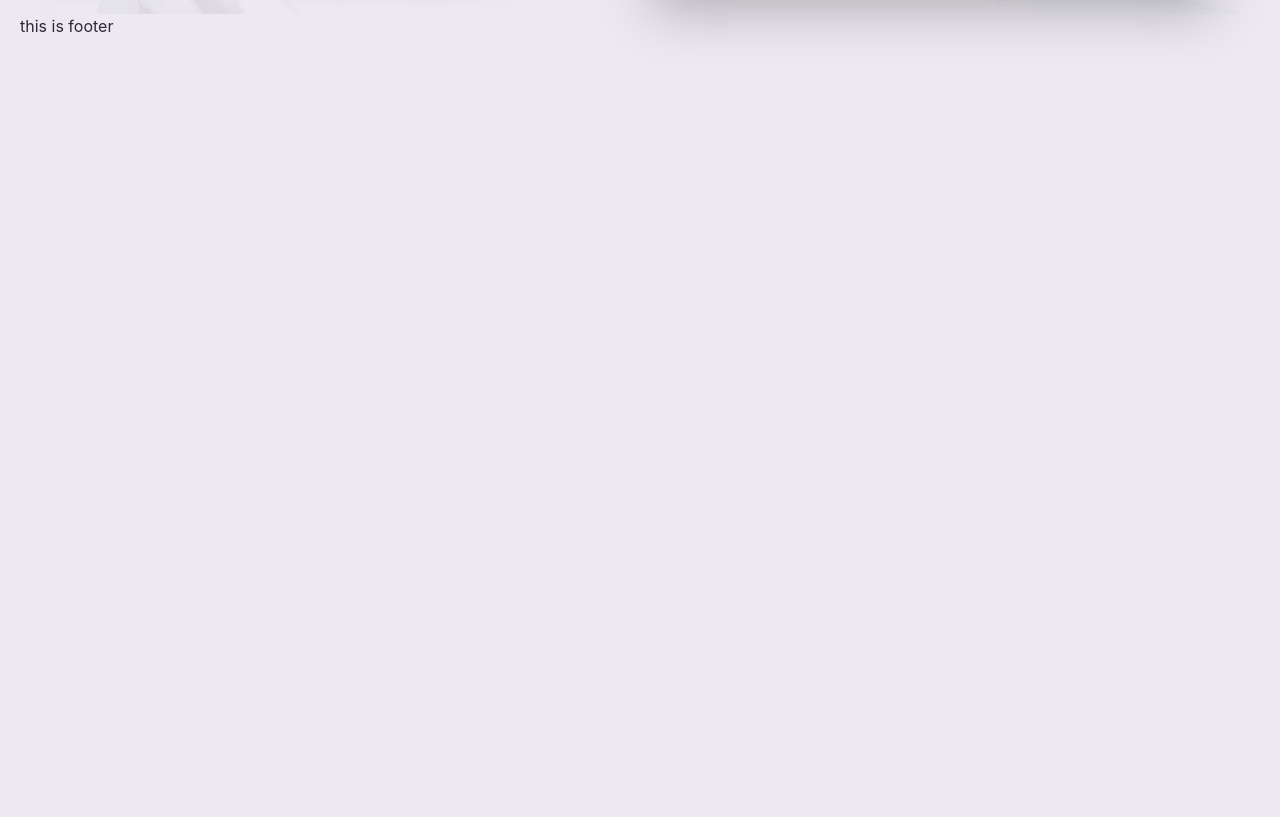
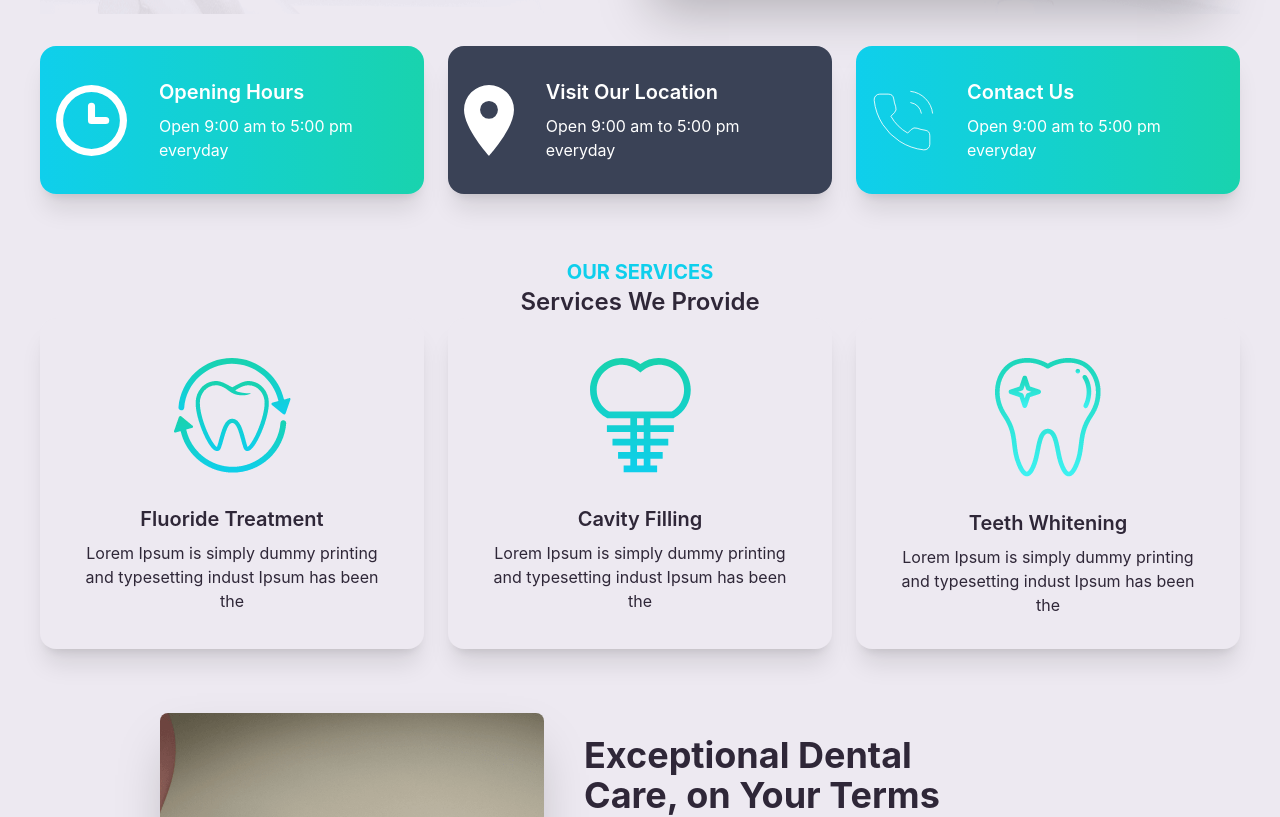
Before and after one commit to jahidhasan8/doctors-site-client, a React (Create React App) app: page / in a window 1280 px wide. Shown: the part 431-1248 px from the top of the page. Before the commit the page ends 800 px from the top, so only its background shows below. Built offline with nearby package versions, Linux system fonts and the light colour scheme.

Commit message:
services added, treatment part added

```diff
--- a/src/Pages/Home/Banner/Banner.js
+++ b/src/Pages/Home/Banner/Banner.js
@@ -8,7 +8,7 @@
             background: `url(${bg})`
         }}>
             <div className="hero-content flex-col lg:flex-row-reverse">
-                <img src={chair} className='rounded-lg shadow-2xl w-1/2' alt='' />
+                <img src={chair} className='rounded-lg shadow-2xl lg:w-1/2' alt='' />
                 <div>
                     <h1 className="text-5xl font-bold">Your New Smile Starts Here</h1>
                     <p className="py-6">Lorem Ipsum is simply dummy text of the printing and typesetting industry. Lorem Ipsum has been the industry's standard dummy text ever since the</p>
--- a/src/Pages/Home/Home/Home.js
+++ b/src/Pages/Home/Home/Home.js
@@ -1,10 +1,14 @@
 import React from 'react';
 import Banner from '../Banner/Banner';
+import InfoCards from '../InfoCards/InfoCards';
+import Services from '../Services/Services';
 
 const Home = () => {
     return (
         <div className='mx-5'>
             <Banner></Banner>
+            <InfoCards></InfoCards>
+            <Services></Services>
         </div>
     );
 };
--- /dev/null
+++ b/src/Pages/Home/InfoCards/InfoCard.js
@@ -0,0 +1,16 @@
+import React from 'react';
+
+const InfoCard = ({card}) => {
+    const{name,icon,description,bgClass}=card
+    return (
+        <div className={`card md:card-side text-white px-4 shadow-xl ${bgClass}`}>
+            <figure><img src={icon} alt="" /></figure>
+            <div className="card-body">
+                <h2 className="card-title">{name}</h2>
+                <p>{description}</p>
+            </div>
+        </div>
+    );
+};
+
+export default InfoCard;
--- /dev/null
+++ b/src/Pages/Home/InfoCards/InfoCards.js
@@ -0,0 +1,42 @@
+import React from 'react';
+import clock from '../../../assets/icons/clock.svg'
+import marker from '../../../assets/icons/marker.svg'
+import phone from '../../../assets/icons/phone.svg'
+import InfoCard from './InfoCard';
+const InfoCards = () => {
+    const cardData=[
+        {
+            id:1,
+            name:'Opening Hours',
+            description:'Open 9:00 am to 5:00 pm everyday',
+            icon:clock,
+            bgClass:'bg-gradient-to-r from-primary to-secondary'
+        },
+        {
+            id:2,
+            name:'Visit Our Location',
+            description:'Open 9:00 am to 5:00 pm everyday',
+            icon:marker,
+            bgClass:'bg-accent'
+        },
+        {
+            id:3,
+            name:'Contact Us',
+            description:'Open 9:00 am to 5:00 pm everyday',
+            icon:phone,
+            bgClass:'bg-gradient-to-r from-primary to-secondary'
+        },
+    ]
+    return (
+        <div className='grid mt-8 grid-cols-1 md:grid-cols-2 lg:grid-cols-3 gap-6'>
+            {
+                cardData.map(card=><InfoCard
+                key={card.id}
+                card={card}
+                ></InfoCard>)
+            }
+        </div>
+    );
+};
+
+export default InfoCards;
--- /dev/null
+++ b/src/Pages/Home/Services/Service.js
@@ -0,0 +1,20 @@
+import React from 'react';
+
+const Service = ({serviceData}) => {
+    const{name,description,img} =serviceData
+    return (
+        <div className="card bg-base-100 shadow-xl">
+
+            <figure className="px-10 pt-10">
+                <img src={img} alt="Shoes" className="rounded-xl" />
+            </figure>
+            <div className="card-body items-center text-center">
+                <h2 className="card-title">{name}</h2>
+                <p>{description}</p>
+
+            </div>
+        </div>
+    );
+};
+
+export default Service;
--- /dev/null
+++ b/src/Pages/Home/Services/Services.js
@@ -0,0 +1,48 @@
+import React from 'react';
+import fluoride from '../../../assets/images/fluoride.png'
+import cavity from '../../../assets/images/cavity.png'
+import whitening from '../../../assets/images/whitening.png'
+import Service from './Service';
+import TreatmentCard from './TreatmentCard';
+const Services = () => {
+    const servicesData = [
+        {
+            id: 1,
+            name: 'Fluoride Treatment',
+            description: 'Lorem Ipsum is simply dummy printing and typesetting indust Ipsum has been the',
+            img: fluoride
+        },
+        {
+            id: 2,
+            name: 'Cavity Filling',
+            description: 'Lorem Ipsum is simply dummy printing and typesetting indust Ipsum has been the',
+            img: cavity
+        },
+        {
+            id: 3,
+            name: 'Teeth Whitening',
+            description: 'Lorem Ipsum is simply dummy printing and typesetting indust Ipsum has been the',
+            img: whitening
+        },
+    ]
+    return (
+        <div className='mt-16'>
+            <div className='text-center'>
+                <h5 className='text-primary font-bold uppercase text-xl'>OUR SERVICES</h5>
+                <h3 className='text-2xl font-semibold'>Services We Provide</h3>
+            </div>
+            <div className='grid grid-cols-1 md:grid-cols-2 lg:grid-cols-3 gap-6 '>
+                {
+                    servicesData.map(serviceData => <Service
+                        key={serviceData.id}
+                        serviceData={serviceData}
+                    ></Service>)
+                }
+            </div>
+
+           <TreatmentCard></TreatmentCard>
+        </div>
+    );
+};
+
+export default Services;
--- /dev/null
+++ b/src/Pages/Home/Services/TreatmentCard.js
@@ -0,0 +1,19 @@
+import React from 'react';
+import treatment from '../../../assets/images/treatment.png'
+import PrimaryButton from '../../../Components/PrimaryButton/PrimaryButton';
+const TreatmentCard = () => {
+    return (
+        <div className="hero mt-16 md:w-4/5 mx-auto">
+            <div className="hero-content flex-col lg:flex-row p-0">
+                <img src={ treatment} className="max-w-sm hidden md:block rounded-lg shadow-2xl" alt='' />
+                <div className='px-6 '>
+                    <h1 className="text-4xl  font-bold">Exceptional Dental <br /> Care, on Your Terms</h1>
+                    <p className="py-6">It is a long established fact that a reader will be distracted by the readable content of a page when looking at its layout. The point of using Lorem Ipsumis that it has a more-or-less normal distribution of letters,as opposed to using 'Content here, content here', making it look like readable English. Many desktop publishing packages and web pageIt is a long established fact that a reader will be distracted by the readable content of a page when looking at its layout. The point of using Lorem Ipsumis that it has a more-or-less normal distribution of letters,as opposed to using 'Content here, content here', making it look like readable English. Many desktop publishing packages and web page</p>
+                    <PrimaryButton>Getting Started</PrimaryButton>
+                </div>
+            </div>
+        </div>
+    );
+};
+
+export default TreatmentCard;
```
